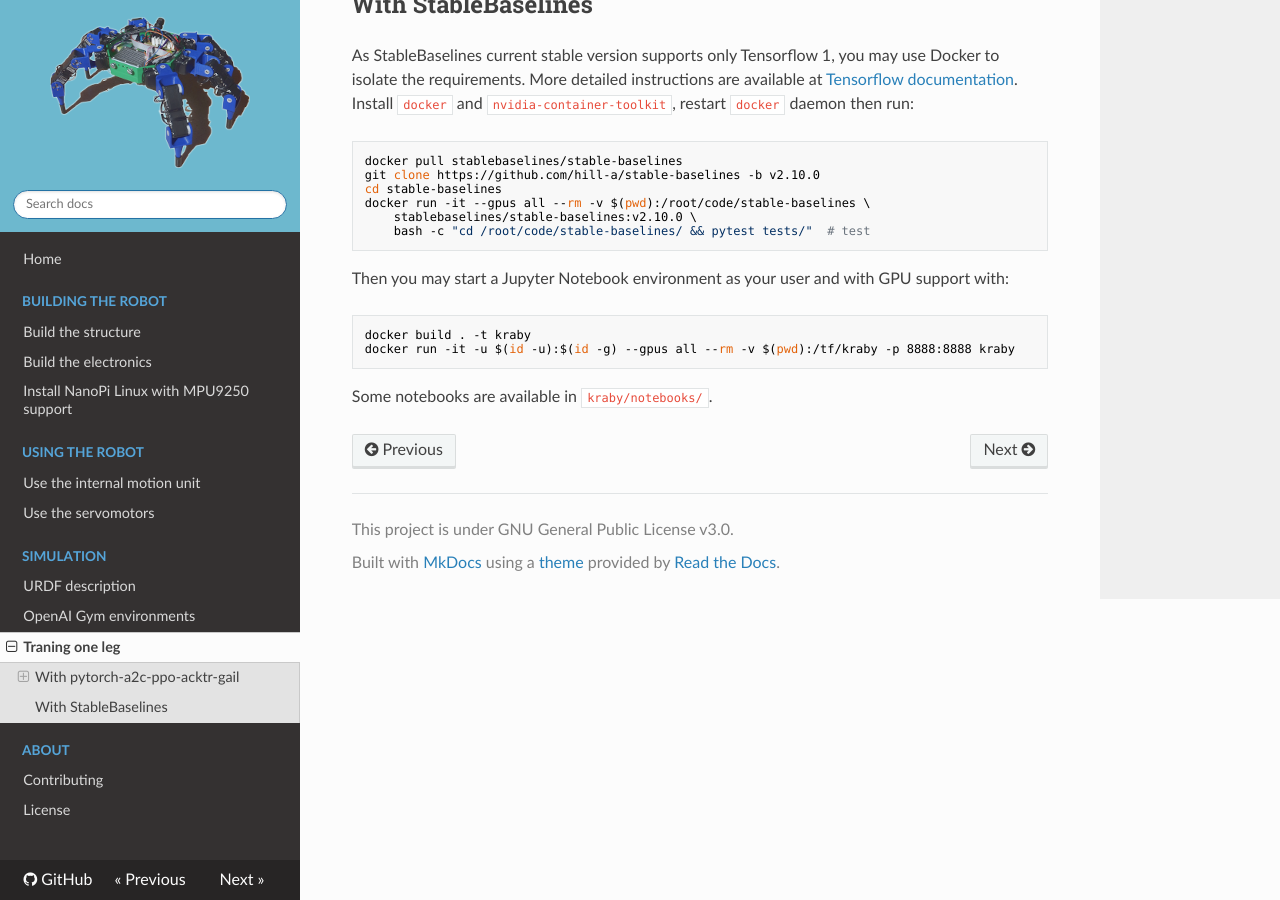
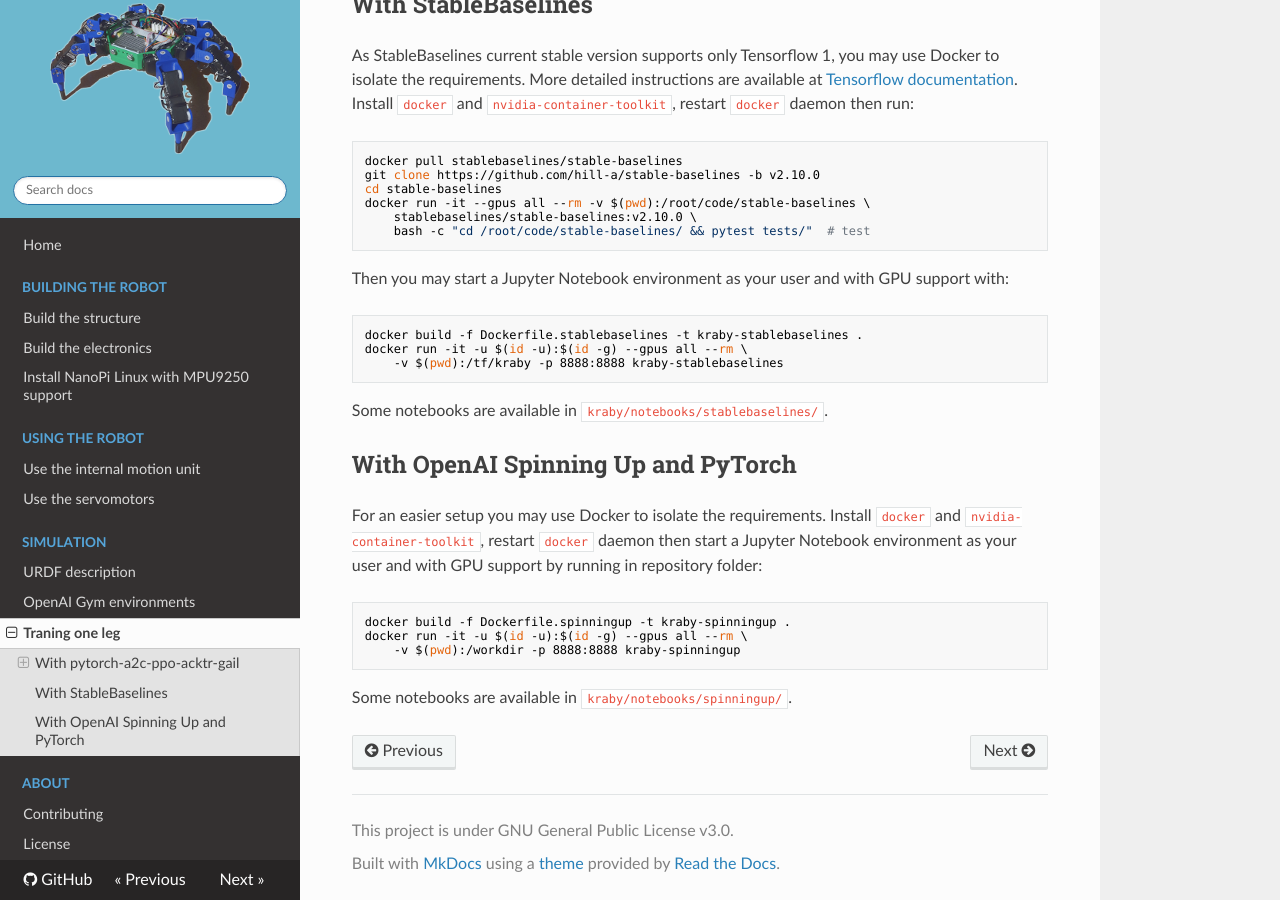
Before and after one commit to erdnaxe/kraby, an MkDocs documentation site: the page built from docs/training_one_leg.md, in a window 1280 px wide and 900 px high, scrolled down 2405 px. Built offline with MkDocs 1.6.1, drawn with Linux system fonts in a browser that asks for light colours; nearby versions of some CDN libraries.

Commit message:
OpenAI Spinning Up Dockerfile

````diff
--- a/docs/training_one_leg.md
+++ b/docs/training_one_leg.md
@@ -131,8 +131,24 @@ Then you may start a Jupyter Notebook environment
 as your user and with GPU support with:
 
 ```bash
-docker build . -t kraby
-docker run -it -u $(id -u):$(id -g) --gpus all --rm -v $(pwd):/tf/kraby -p 8888:8888 kraby
+docker build -f Dockerfile.stablebaselines -t kraby-stablebaselines .
+docker run -it -u $(id -u):$(id -g) --gpus all --rm \
+    -v $(pwd):/tf/kraby -p 8888:8888 kraby-stablebaselines
 ```
 
-Some notebooks are available in `kraby/notebooks/`.
+Some notebooks are available in `kraby/notebooks/stablebaselines/`.
+
+## With OpenAI Spinning Up and PyTorch
+
+For an easier setup you may use Docker to isolate the requirements.
+Install `docker` and `nvidia-container-toolkit`,
+restart `docker` daemon then start a Jupyter Notebook environment
+as your user and with GPU support by running in repository folder:
+
+```bash
+docker build -f Dockerfile.spinningup -t kraby-spinningup .
+docker run -it -u $(id -u):$(id -g) --gpus all --rm \
+    -v $(pwd):/workdir -p 8888:8888 kraby-spinningup
+```
+
+Some notebooks are available in `kraby/notebooks/spinningup/`.
````
Also changed, not shown: 5 other files.
